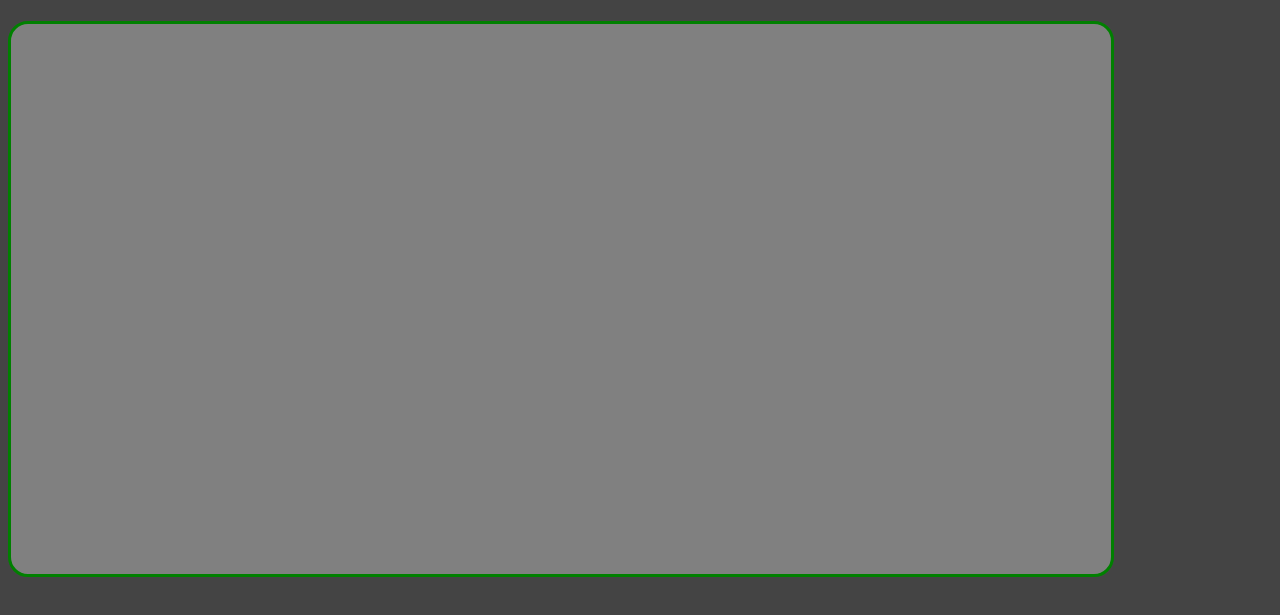
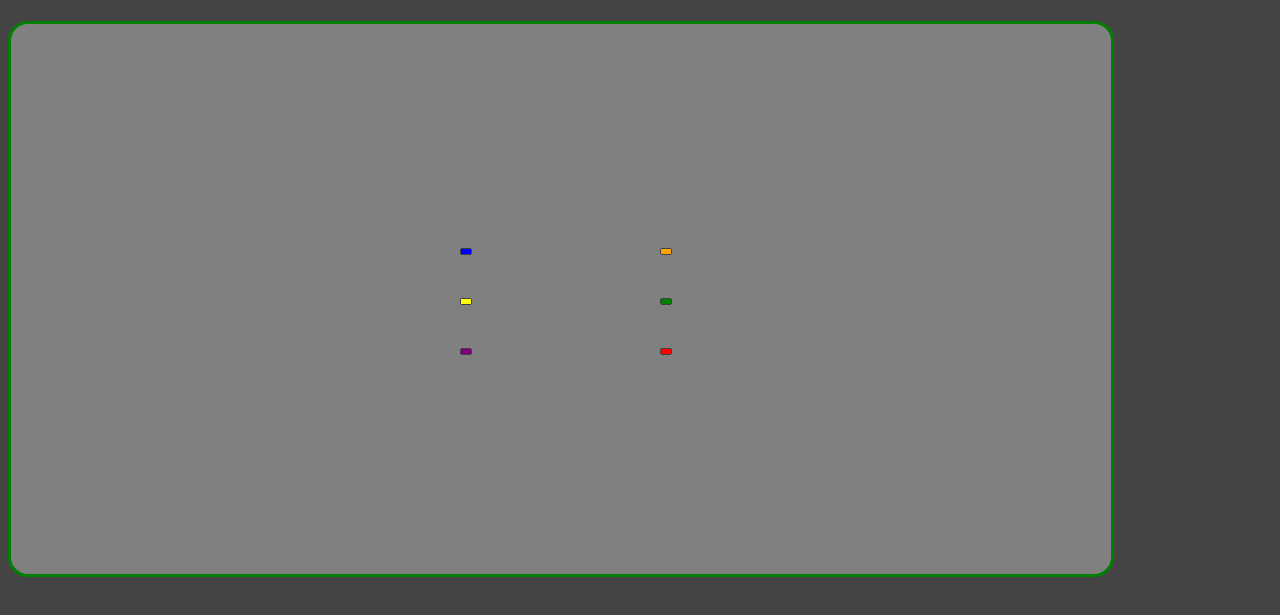
Before and after one commit to MickaelSIB2/Tron-Game, a plain HTML site: page Tron Game/public_html/index.html in a window 1280 px wide. Shown: the part 59-674 px from the top of the page. Drawn offline with Linux system fonts and the light colour scheme.

Commit message:
Chaque joueur (6 max) apparaissent à différents endroits du canvas. Vous pensez qu'ils sont trop proches les uns des autres ? Sachant que je voulais les faire partir chacun d'un côté différent.

```diff
--- a/Tron Game/public_html/index.html
+++ b/Tron Game/public_html/index.html
@@ -9,19 +9,92 @@ and open the template in the editor.
         <title>Light Bikes game</title>
         <meta charset="UTF-8">
         <meta name="viewport" content="width=device-width, initial-scale=1.0">
-        <script language ="Javascript"></script>
         <link rel="stylesheet" type="text/css" href="styles/style.css">
+        <script language ="Javascript">
+            function Moto(canvas, numJoueur, posW, posH, contx,dath){
+                this.canvas = canvas;
+                this.numJoueur=numJoueur;
+                this.posH = posH;
+                this.posW = posW;
+                this.contx = contx;
+                this.dath = dath;
+
+                if(numJoueur===1){
+                    posW = (canvas.width/2) - 100;
+                    posH = (canvas.height/2) - 50;
+                    dath = "blue";
+                    team = "fuar";
+                }
+                else if(numJoueur===2){
+                    posW = (canvas.width/2) - 100;
+                    posH = (canvas.height/2);
+                    dath = "yellow";
+                    team = "te";
+                }
+                else if(numJoueur===3){
+                    posW = canvas.width/2 - 100;
+                    posH = canvas.height/2 + 50;
+                    dath = "purple";
+                    team = "fuar";
+                }
+                else if(numJoueur===4){
+                    posW = canvas.width/2 + 100;
+                    posH = canvas.height/2 + 50;
+                    dath = "red";
+                    team = "te";
+                }
+                else if(numJoueur===5){
+                    posW = canvas.width/2 + 100;
+                    posH = canvas.height/2;
+                    dath = "green";
+                    team = "fuar";
+                }
+                else{
+                    posW = canvas.width/2 + 100;
+                    posH = canvas.height/2 - 50;
+                    dath = "orange";
+                    team = "te";
+                }
+
+
+             Moto.prototype.dessiner = function(){
+
+
+                //time to draw... bang bang
+                contx.beginPath();
+                contx.rect(posW, posH, 10, 5);
+                contx.stroke();
+                contx.fillStyle = dath;
+                contx.fill();
+                contx.closePath();
+            };}
+        </script>
+
     </head>
     <body>
         <h1>What a day what a lovely day !!<h1>
         <div>
             <canvas id="myCanvas" width="1100" height="550"></canvas>
 		<script language="Javascript">
-                    var c = document.getElementById("myCanvas");
-                    var ctx=c.getContext("2d");
-                    /*ctx.fillStyle="grey";
-                    ctx.fillRect(0,0,1100,550);*/
+                        var c = document.getElementById("myCanvas");
+                        var ctx=c.getContext("2d");
+                        var posW = 0; var posH = 0; var dath = "whatever"; var team = "";
+
+                        var j1 = new Moto(myCanvas, 1, posW, posH, ctx,dath);
+                        j1.dessiner();
+                        var j2 = new Moto(myCanvas, 2, posW, posH, ctx,dath);
+                        j2.dessiner();
+                        var j3 = new Moto(myCanvas, 3, posW, posH, ctx,dath);
+                        j3.dessiner();
+                        var j4 = new Moto(myCanvas, 4, posW, posH, ctx,dath);
+                        j4.dessiner();
+                        var j5 = new Moto(myCanvas, 5, posW, posH, ctx,dath);
+                        j5.dessiner();
+                        var j6 = new Moto(myCanvas, 6, posW, posH, ctx,dath);
+                        j6.dessiner();
+
 		</script>
         </div>
+
     </body>
 </html>
```
